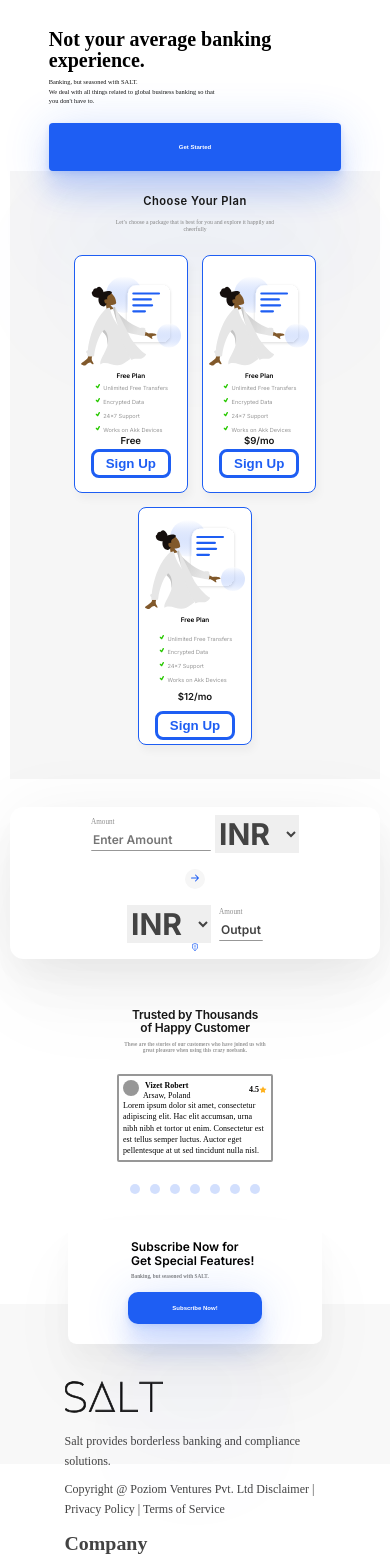
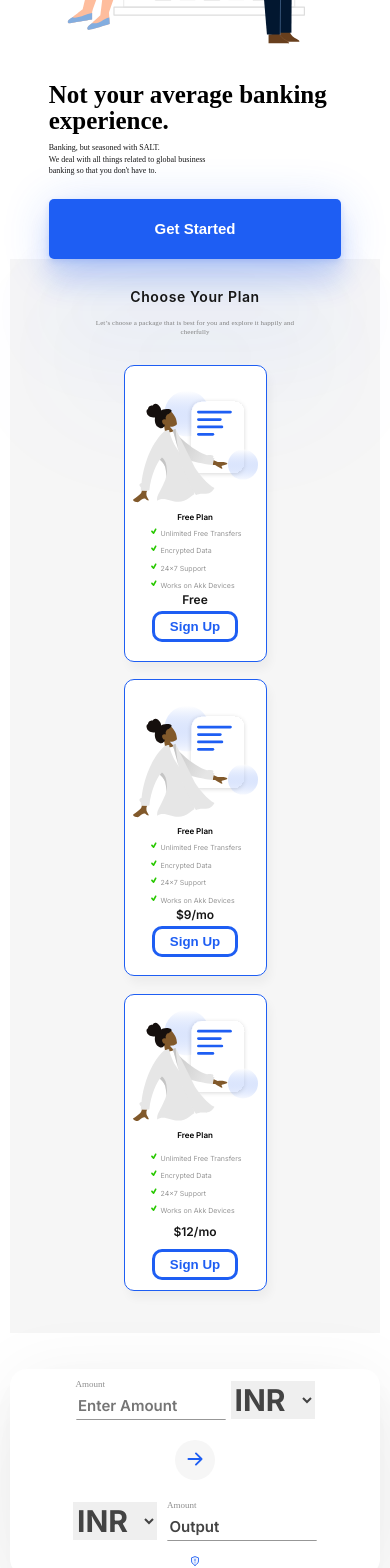
Before and after one commit to rkapoor10/salt-landing-page, a React (Create React App) app: page / in a window 390 px wide. Shown: the part 260-1828 px from the top of the page. Built offline with nearby package versions, Linux system fonts and the light colour scheme; a small style sheet from the web is missing.

Commit message:
fix: root font size

```diff
--- a/src/components/banners/introduction/IntroBanner.css
+++ b/src/components/banners/introduction/IntroBanner.css
@@ -48,8 +48,8 @@
   border: transparent;
   color: var(--background-color);
   font-weight: 700;
-  font-size: 1.5rem;
-  line-height: 2rem;
+  font-size: 15px;
+  line-height: 20px;
   margin-top: 3rem;
 
 }
--- a/src/components/cards/subscriptionCard/SubscriptionCard.css
+++ b/src/components/cards/subscriptionCard/SubscriptionCard.css
@@ -54,8 +54,8 @@
   border: transparent;
   color: var(--background-color);
   font-weight: 700;
-  font-size: 1.5rem;
-  line-height: 2rem;
+  font-size: 15px;
+  line-height: 20px;
 }
 
 @media only screen and (max-width: 800px) {
--- a/src/components/currencyConvertor/CurrencyConvertor.css
+++ b/src/components/currencyConvertor/CurrencyConvertor.css
@@ -11,7 +11,8 @@
   flex-direction: column;
   padding: 2rem 10rem;
   height: 25vh;
-  justify-content: space-around;
+  justify-content: space-evenly;
+  gap: 3rem;
 }
 
 .conversion-rate {
@@ -36,7 +37,7 @@
 
 .convertor-container {
   display: flex;
-  justify-content: space-evenly;
+  justify-content: center;
   align-items: center;
   gap: 4rem;
 }
@@ -48,9 +49,15 @@
   height: 5rem;
   width: 5rem;
 }
+
 .input-group{
   max-width: 30rem;
 }
+
+.output-group{
+  width: 30rem;
+}
+
 .input-group,.output-group {
   display: flex;
   flex-direction: column;
@@ -123,4 +130,8 @@ input::-webkit-inner-spin-button {
   .conversion-rate{
     margin: auto;
   }
+  .convertor-container button {
+    height: 8rem;
+    width: 8rem;
+  }
 }
--- a/src/index.css
+++ b/src/index.css
@@ -57,11 +57,7 @@ li {
   --golden-star: #ffb21e;
   font-size: 10px;
 }
-@media only screen and (max-width: 800px){
-  :root{
-    font-size: 4px;
-  }
-}
+
 /* || UTILITY CSS ---------------------------------------------------------------------------------*/
 
 .flex {
@@ -116,3 +112,12 @@ li {
   color: var(--golden-star);
   font-size: 2rem;
 }
+
+@media only screen and (max-width: 800px){
+  :root{
+    font-size: 5px;
+  }
+  .blue-arrow {
+    font-size: 6rem;
+  }
+}
--- a/src/utilities/Components/Hamburger/Hamburger.css
+++ b/src/utilities/Components/Hamburger/Hamburger.css
@@ -1,6 +1,6 @@
 .hamburger-menu-container {
   background-color: var(--black-color);
-  color: var(--background-color);
+  color: var(--light-gray-color);
   width: 100%;
   padding: 2rem 0.5rem;
   position: fixed;
@@ -13,7 +13,7 @@
   display: flex;
   flex-direction: column;
   justify-content: center;
-  font-size: 6rem;
+  font-size: 5rem;
   gap: 3rem;
   padding-left: 4rem;
 }
@@ -23,7 +23,7 @@
 }
 
 .menu-options-ham button {
-  font-size: 6rem;
+  font-size: 5rem;
 }
 
 .ham-btn-login {
@@ -32,7 +32,7 @@
   font-weight: 500;
   line-height: 2.1rem;
   border: none;
-  color: var(--background-color);
+  color: var(--off-background-color);
   background-color: var(--black-color);
   margin-right: auto;
   margin-top: 3rem;
@@ -43,7 +43,7 @@
   padding: 1rem 3rem;
   width: 80%;
   background-color: var(--black-color);
-  border: 1px solid var(--background-color);
+  border: 1px solid var(--off-background-color);
   border-radius: 0.5rem;
   font-weight: 500;
   color: var(--background-color);
```
